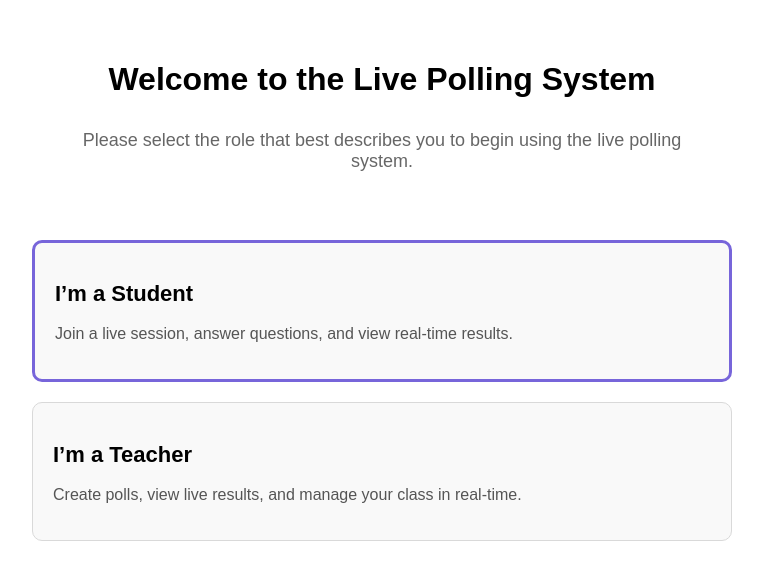
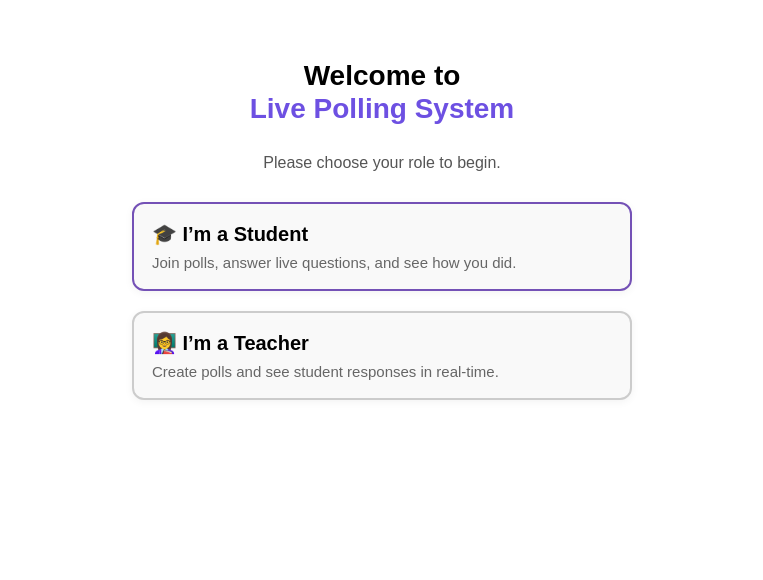
Before and after one commit to AkashshivuJk/live-polling-system, a React (Create React App) app in the folder client/: page / in a window 1280 px wide. Shown: the top 580 px of the page, without its empty margins (258-1021 px from the left). Built offline with nearby package versions, Linux system fonts and the light colour scheme; no server answers.

Commit message:
Update Home.jsx

```diff
--- a/client/src/components/Home.jsx
+++ b/client/src/components/Home.jsx
@@ -7,58 +7,66 @@ const Home = () => {
   return (
     <div
       style={{
-        width: '100%',
         minHeight: '100vh',
-        background: '#FFF',
+        padding: '40px 16px',
+        background: '#fff',
+        fontFamily: 'Sora, sans-serif',
         display: 'flex',
         flexDirection: 'column',
         alignItems: 'center',
-        padding: '40px 20px',
-        fontFamily: 'Sora, sans-serif',
         boxSizing: 'border-box',
       }}
     >
-      <h1 style={{ fontSize: '32px', fontWeight: 700, textAlign: 'center' }}>
-        Welcome to the <span style={{ fontWeight: 800 }}>Live Polling System</span>
+      <h1
+        style={{
+          fontSize: '28px',
+          fontWeight: 700,
+          textAlign: 'center',
+          marginBottom: '12px',
+          lineHeight: '1.2',
+        }}
+      >
+        Welcome to <br />
+        <span style={{ color: '#6D50E2' }}>Live Polling System</span>
       </h1>
+
       <p
         style={{
-          fontSize: '18px',
-          color: 'rgba(0,0,0,0.6)',
+          fontSize: '16px',
+          color: '#555',
           textAlign: 'center',
-          maxWidth: '600px',
-          marginTop: '10px',
+          maxWidth: '500px',
+          marginBottom: '30px',
         }}
       >
-        Please select the role that best describes you to begin using the live polling system.
+        Please choose your role to begin.
       </p>
 
-      {/* Cards container */}
       <div
         style={{
           display: 'flex',
           flexDirection: 'column',
           gap: '20px',
-          marginTop: '50px',
           width: '100%',
-          maxWidth: '700px',
+          maxWidth: '500px',
         }}
       >
         {/* Student Card */}
         <div
           onClick={() => navigate('/enter-name')}
           style={{
-            padding: '20px',
-            border: '3px solid #7765DA',
-            borderRadius: '10px',
+            padding: '18px',
+            border: '2px solid #7451B6',
+            borderRadius: '12px',
+            background: '#f9f9f9',
             cursor: 'pointer',
-            background: '#F9F9F9',
-            transition: 'transform 0.2s',
+            transition: 'all 0.2s',
+            boxShadow: '0 2px 8px rgba(0,0,0,0.05)',
           }}
         >
-          <h2 style={{ fontSize: '22px', fontWeight: 600 }}>I’m a Student</h2>
-          <p style={{ fontSize: '16px', color: '#555' }}>
-            Join a live session, answer questions, and view real-time results.
+          <h2 style={{ fontSize: '20px', margin: 0 }}>🎓 I’m a Student</h2>
+          <p style={{ fontSize: '15px', margin: '8px 0 0', color: '#666' }}>
+            Join polls, answer live questions, and see how you did.
           </p>
         </div>
 
@@ -66,17 +74,18 @@ const Home = () => {
         <div
           onClick={() => navigate('/teacher')}
           style={{
-            padding: '20px',
-            border: '1px solid #D9D9D9',
-            borderRadius: '10px',
+            padding: '18px',
+            border: '2px solid #CCC',
+            borderRadius: '12px',
+            background: '#f9f9f9',
             cursor: 'pointer',
-            background: '#F9F9F9',
-            transition: 'transform 0.2s',
+            transition: 'all 0.2s',
+            boxShadow: '0 2px 8px rgba(0,0,0,0.05)',
           }}
         >
-          <h2 style={{ fontSize: '22px', fontWeight: 600 }}>I’m a Teacher</h2>
-          <p style={{ fontSize: '16px', color: '#555' }}>
-            Create polls, view live results, and manage your class in real-time.
+          <h2 style={{ fontSize: '20px', margin: 0 }}>👩‍🏫 I’m a Teacher</h2>
+          <p style={{ fontSize: '15px', margin: '8px 0 0', color: '#666' }}>
+            Create polls and see student responses in real-time.
           </p>
         </div>
       </div>
```
